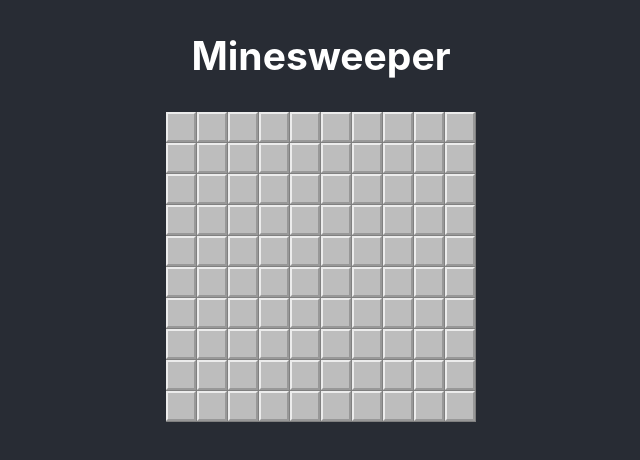
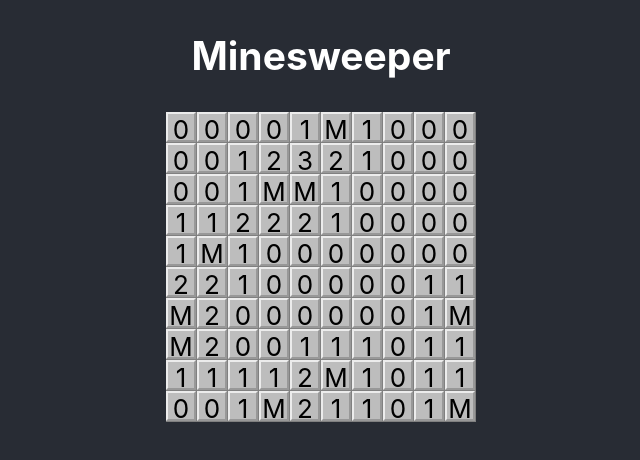
Before and after one commit to RoryOMahony/minesweeper, a React (Create React App) app: page / in a window 1280 px wide. Shown: the top 460 px of the page, without its empty margins (319-959 px from the left). Built offline with nearby package versions, Linux system fonts and the light colour scheme.

Commit message:
Updated the game board and the cell being displayed so that the values of the cells are shown

```diff
--- a/src/components/Minesweeper.js
+++ b/src/components/Minesweeper.js
@@ -5,7 +5,7 @@ import "./Minesweeper.css";
 export const Minesweeper = () => {
   return (
     <div id="game">
-      <GameBoard rows={10} columns={10}></GameBoard>
+      <GameBoard rows={10} columns={10} mines={10}></GameBoard>
     </div>
   );
 };
--- a/src/components/gameboard/Cell.css
+++ b/src/components/gameboard/Cell.css
@@ -12,4 +12,5 @@
   border-style: outset;
   border-color: #ececec;
   border-width: 2px;
+  color: black;
 }
--- a/src/components/gameboard/Cell.js
+++ b/src/components/gameboard/Cell.js
@@ -1,9 +1,13 @@
 import React from "react";
 import "./Cell.css";
+import "../Flex.css";
 
-const Cell = () => {
+const Cell = ({cell}) => {
+
+  const toDisplay = cell.getIsMine() ? "M" : cell.getSurroundingMines();
+
   return <div className="cell-container">
-    <div className="cell"></div>
+    <div className="cell flex-row flex-main-axis-center">{toDisplay}</div>
   </div>;
 };
 
--- a/src/components/gameboard/GameBoard.js
+++ b/src/components/gameboard/GameBoard.js
@@ -1,26 +1,38 @@
-import React from "react";
+import React, { useState, useEffect } from "react";
 import Cell from "./Cell";
+import GameCreator from "../../objects/GameCreator";
 import "../Flex.css";
 
-const GameBoard = ({ rows, columns }) => {
-  function createGameGrid(numOfRows, numOfColumns) {
+const GameBoard = ({ rows, columns, mines }) => {
+  const [grid, setgrid] = useState("");
+
+  useEffect(() => {
+    function createGameBoard(numOfRows, numOfColumns, numOfMines) {
+      const gameBoard = new GameCreator().createGame(
+        numOfRows,
+        numOfColumns,
+        numOfMines
+      );
+
       const gameCells = [];
       for (let i = 0; i < numOfRows; i++) {
-      const row = createGameRow(numOfColumns);
+        const row = createGameRow(i, numOfColumns, gameBoard);
         gameCells.push(row);
       }
       return gameCells;
     }
 
-  function createGameRow(numOfColumns) {
+    function createGameRow(rowNum, numOfColumns, gameBoard) {
       const rowCells = [];
       for (let j = 0; j < numOfColumns; j++) {
-      rowCells.push(<Cell></Cell>);
+        const cell = gameBoard.getCell(rowNum, j);
+        rowCells.push(<Cell cell={cell}></Cell>);
       }
       return <div className="flex-row">{rowCells}</div>;
     }
 
-  const grid = createGameGrid(rows, columns);
+    setgrid(createGameBoard(rows, columns, mines));
+  }, [columns, mines, rows]);
 
   return <div>{grid}</div>;
 };
```
Lines whose indentation alone changed are shown as unchanged.
